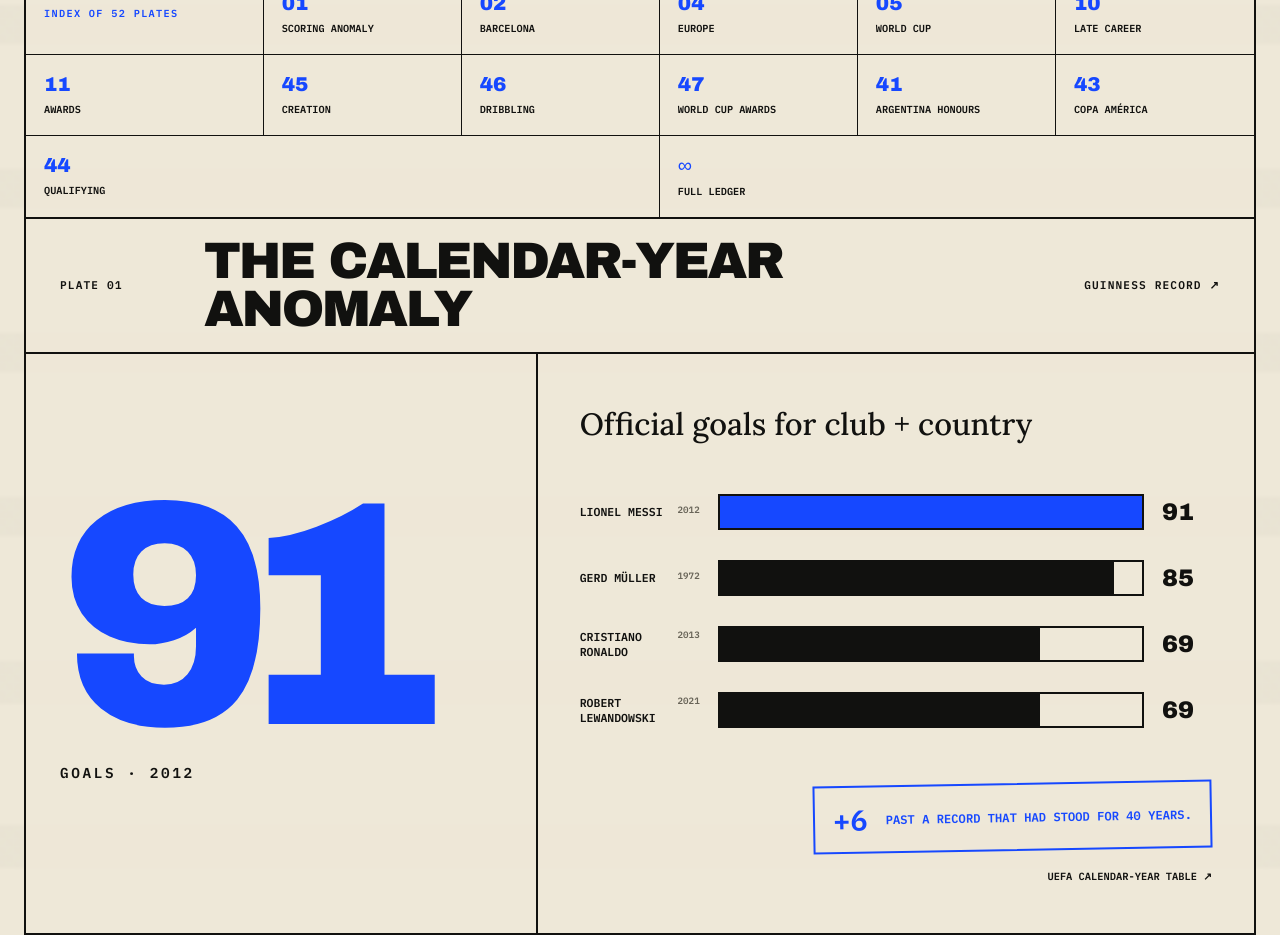
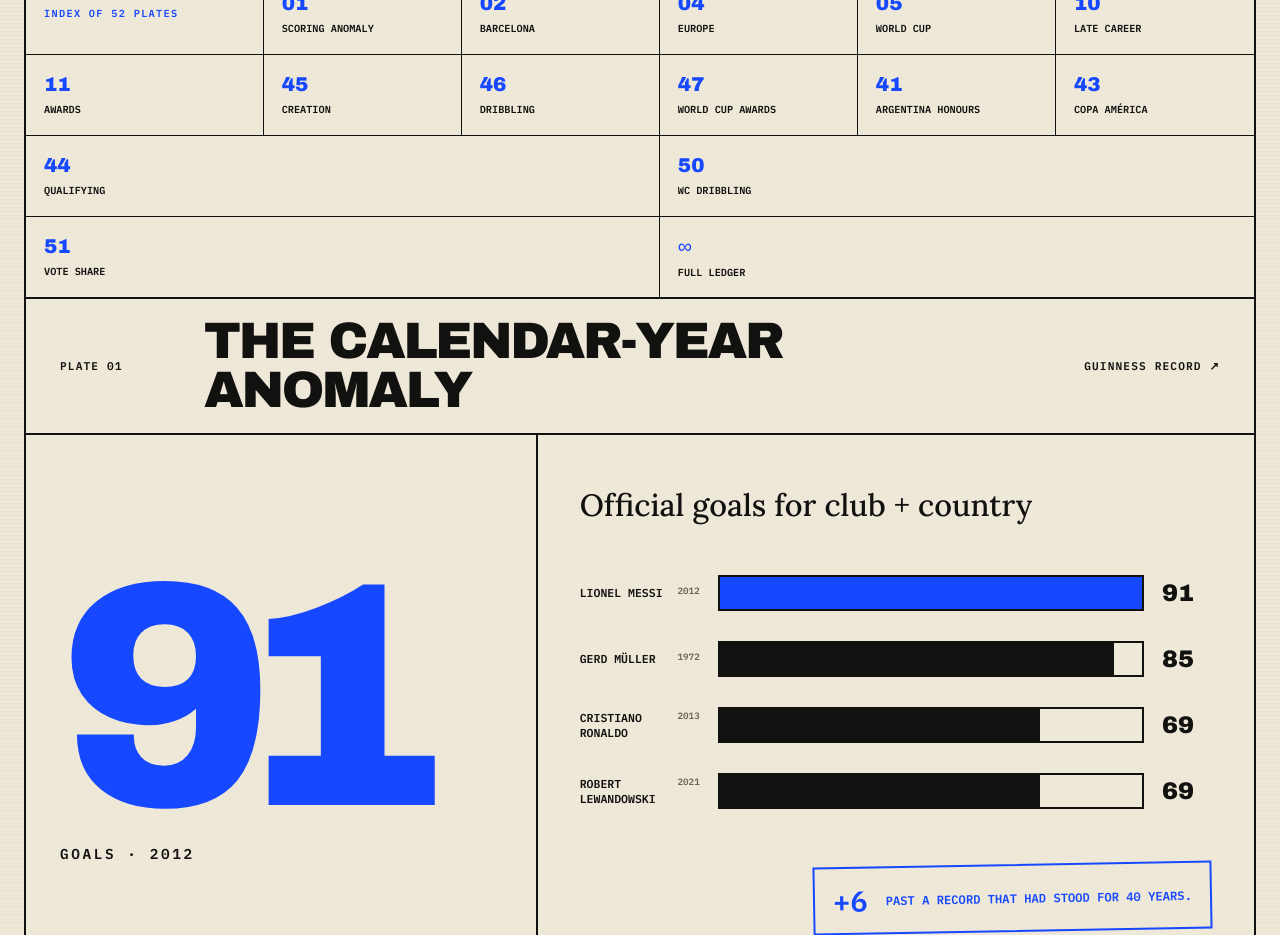
Before and after one commit to ardabbour/the-messi-index, a Next.js app: page / in a window 1280 px wide. Shown: the part 800-1735 px from the top of the page. Built offline with nearby package versions, Linux system fonts and the light colour scheme.

Commit message:
Surface the newest evidence plates

```diff
--- a/app/globals.css
+++ b/app/globals.css
@@ -58,8 +58,8 @@
 .evidence-index b { margin-bottom: 8px; color: var(--blue); font: 400 1.25rem var(--font-display), sans-serif; }
 @media (hover:hover) { .evidence-index > a:hover { background: var(--blue); color: white; } .evidence-index > a:hover b { color: white; } }
 @media (min-width: 901px) {
-  .evidence-index > a:nth-last-child(-n + 2) { grid-column: span 3; }
-  .evidence-index > a:last-child { border-right: 0; }
+  .evidence-index > a:nth-last-child(-n + 4) { grid-column: span 3; }
+  .evidence-index > a:nth-last-child(3), .evidence-index > a:last-child { border-right: 0; }
 }
 
 .plate { border-bottom: 2px solid var(--ink); }
--- a/app/page.tsx
+++ b/app/page.tsx
@@ -516,6 +516,8 @@
         <a href="#argentina-honours-title"><b>41</b> Argentina honours</a>
         <a href="#copa-career-title"><b>43</b> Copa América</a>
         <a href="#qualifying-title"><b>44</b> Qualifying</a>
+        <a href="#world-dribble-peak-title"><b>50</b> WC dribbling</a>
+        <a href="#ballot-title"><b>51</b> Vote share</a>
         <a href="#ledger-title"><b>∞</b> Full ledger</a>
       </nav>
 
```
Also changed, not shown: 2 other files (tests, documents, lock files or other folders).
